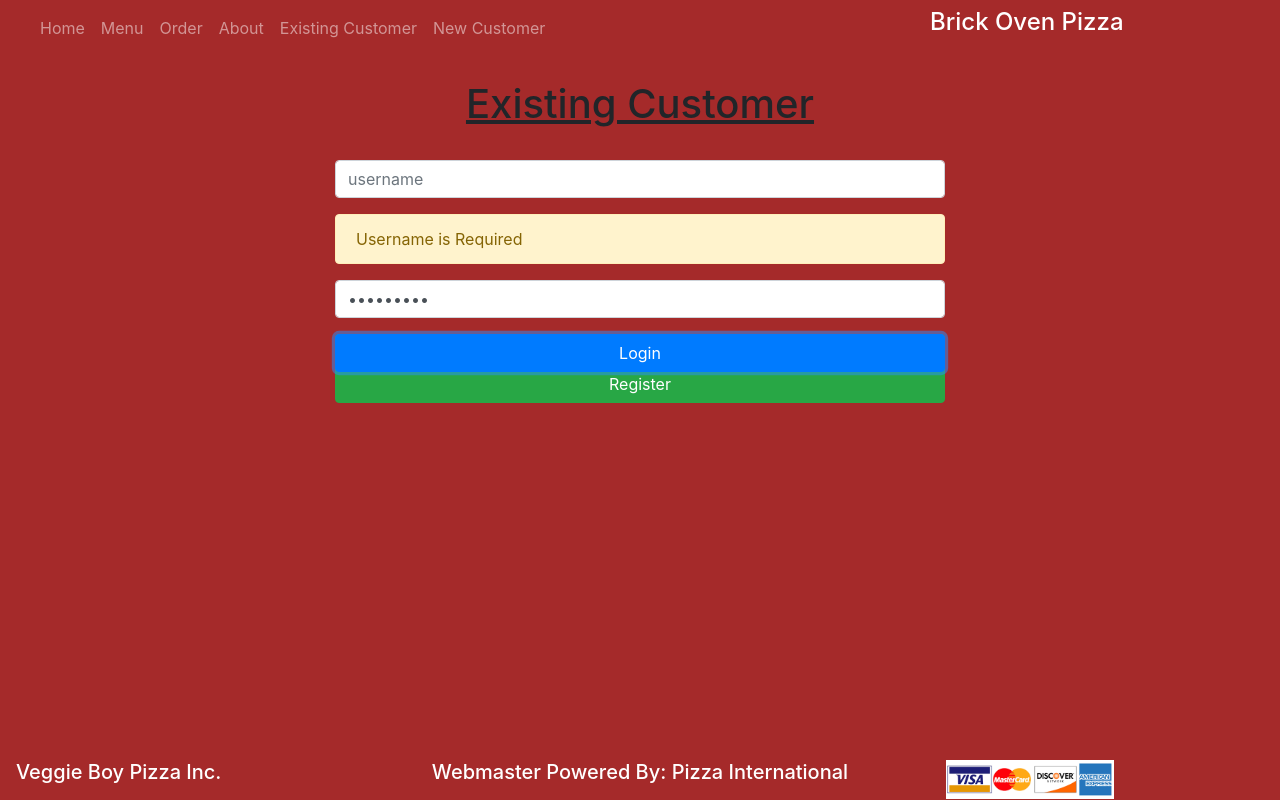
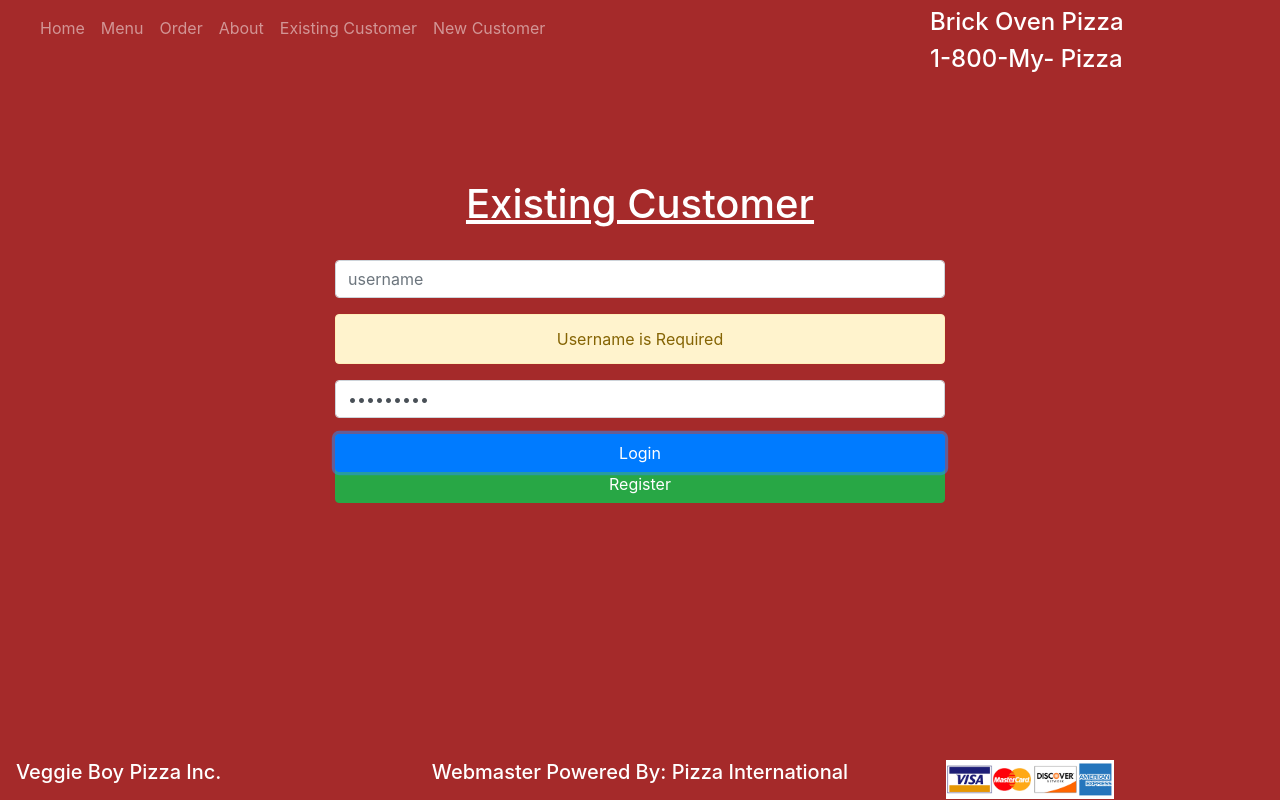
Before and after one commit to dahgeni/Veggie-Boy-Pizza, a React (Create React App) app: page /login in a window 1280 px wide. Both pictures are taken after typing "Sample", "Sample123" into the empty fields and a click on the button "Login". Built offline with nearby package versions, Linux system fonts and the light colour scheme.

Commit message:
made adjustments

```diff
--- a/src/components/Home/Login.js
+++ b/src/components/Home/Login.js
@@ -15,15 +15,7 @@ export default class Login extends Component {
 
 
     onChange = e => {
-    //  if(e.target.name === "username") {
-    //     this.setState({
-    //         username: e.target.value
-    //     })} else {
-    //         this.setState({
-    //             password: e.target.value
-    //         });
-    //       }
-    //    };
+
         this.setState({
             [e.target.name]: e.target.value
 
@@ -31,6 +23,7 @@ export default class Login extends Component {
     }
 
     onSubmit = e => {
+        const {username, password} =this.state
         e.preventDefault();
         if(this.state.username === '') {
             this.setState({
@@ -38,14 +31,14 @@ export default class Login extends Component {
             });
             return;
         }
-        if (this.state.password === "") {
+        if (password === "") {
                 this.setState({
                     errors: { password: "Password is Required"}
                 });
                 return;
 
         }
-        this.login(this.state.username, this.state.password)
+        this.login(username, password)
     };
   login = async (username, password) => {
    const user = {username, password
@@ -63,38 +56,42 @@ export default class Login extends Component {
 };
 
   render() {
+      const { username, password, errors } = this.state;
     return (
         <div className= "container pt-4">
+        <div className="font-white">
             <h1> Existing Customer </h1>
             <br/>
             <form onSubmit={this.onSubmit}>
-                {this.state.errors.match &&(
+                {errors.match &&(
                 <div className="alert alert-danger">
                     the username and password do not match our records; please try again
                 </div>
                 )}
                 <div className="form-group">
-                    <input className="form-control" name="username" type="text" placeholder="username" value={this.state.username}
+                    <input className="form-control" name="username" type="text" placeholder="username" value={username}
                     onChange = {this.onchange} />
                 </div>
-                {this.state.errors.username && (
+                {errors.username && (
                 <div className="alert alert-warning">
-                    {this.state.errors.username}
+                    {errors.username}
+                    {errors.match}
                 </div>
                 )}
                 <div className="form-group">
-                    <input className="form-control"  name="password"type="password" placeholder="password" value={this.state.password}
+                    <input className="form-control"  name="password"type="password" placeholder="password" value={password}
                     onChange={this.onChange} />
                 </div>
-                {this.state.errors.password && (
+                {errors.password && (
                 <div className="alert alert-warning">
-                    {this.state.errors.password}
+                    {errors.password}
                 </div>
                 )}
                 <button type="submit" className="btn btn-primary btn-block">Login</button>
                 <Link to= "/register" className="btn btn-success btn-block">Register</Link>
             </form>
         </div>
+        </div>
     );
   }
 }
--- a/src/components/Home/Register.js
+++ b/src/components/Home/Register.js
@@ -1,13 +1,16 @@
 import React, { Component } from 'react'
 import {Link} from 'react-router-dom';
+import { npost } from 'q';
 
 export default class Register extends Component {
+
+    constructor(props) {
+        super(props);
+    }
   render() {
     return (
-            <div className= "container">
-               <h1>New Customer</h1>
-             <br />
-
+            <div className= "container ">
+            <h1>Register</h1>
             <form>
                     <div className="alert alert-danger"> this Username is taken, please try another one</div>
                     <div className="alert alert-danger"> two password are not matched></div>
@@ -27,9 +30,7 @@ export default class Register extends Component {
                 <button type="submit" className="btn btn-primary btn-block">Register</button>
                 <Link to="/login" className="btn btn-success btn-block">Cancel</Link>
             </form>
-                </div>
-
-
+        </div>
 
        );
      }
--- a/src/components/headerComponent/Header.js
+++ b/src/components/headerComponent/Header.js
@@ -19,11 +19,13 @@ class Header extends Component {
             <Link to="/login" class="nav-item nav-link">Existing Customer</Link>
             <Link to="/register" class="nav-item nav-link">New Customer</Link>
                      <div className="white-font" id="brick">
-            <h4>Brick Oven Pizza</h4>
-            </div>
+
+           <h4>Brick Oven Pizza</h4>
+                         <h4>1-800-My- Pizza</h4>
+               </div>
+             </div>
           </div>
-         </div>
-         </nav>
+        </nav>
     );
   }
 }
--- a/src/index.css
+++ b/src/index.css
@@ -133,3 +133,7 @@ body {
 #move {
   float: right;
 }
+
+.border {
+  border: 6px solid brown;
+}
```
